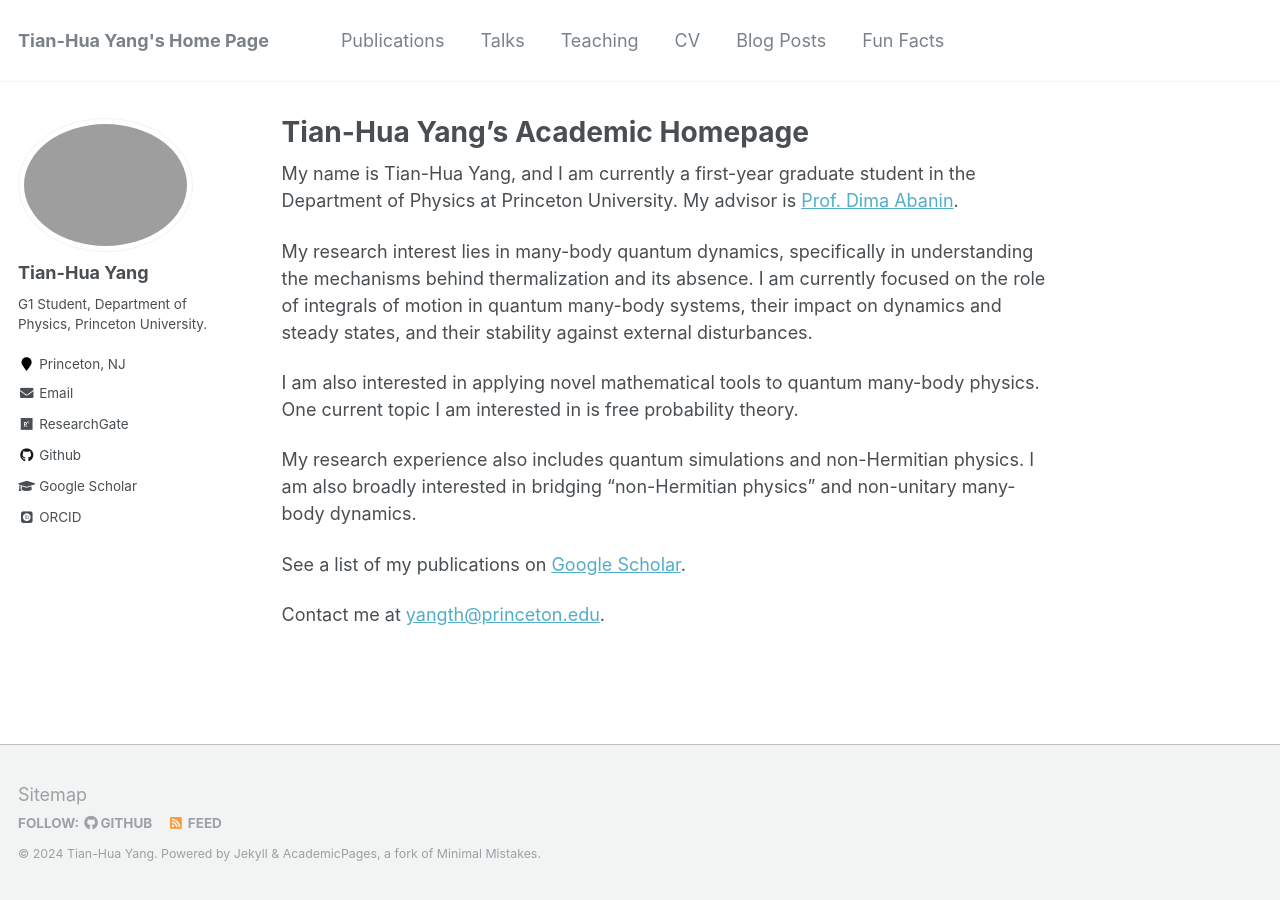
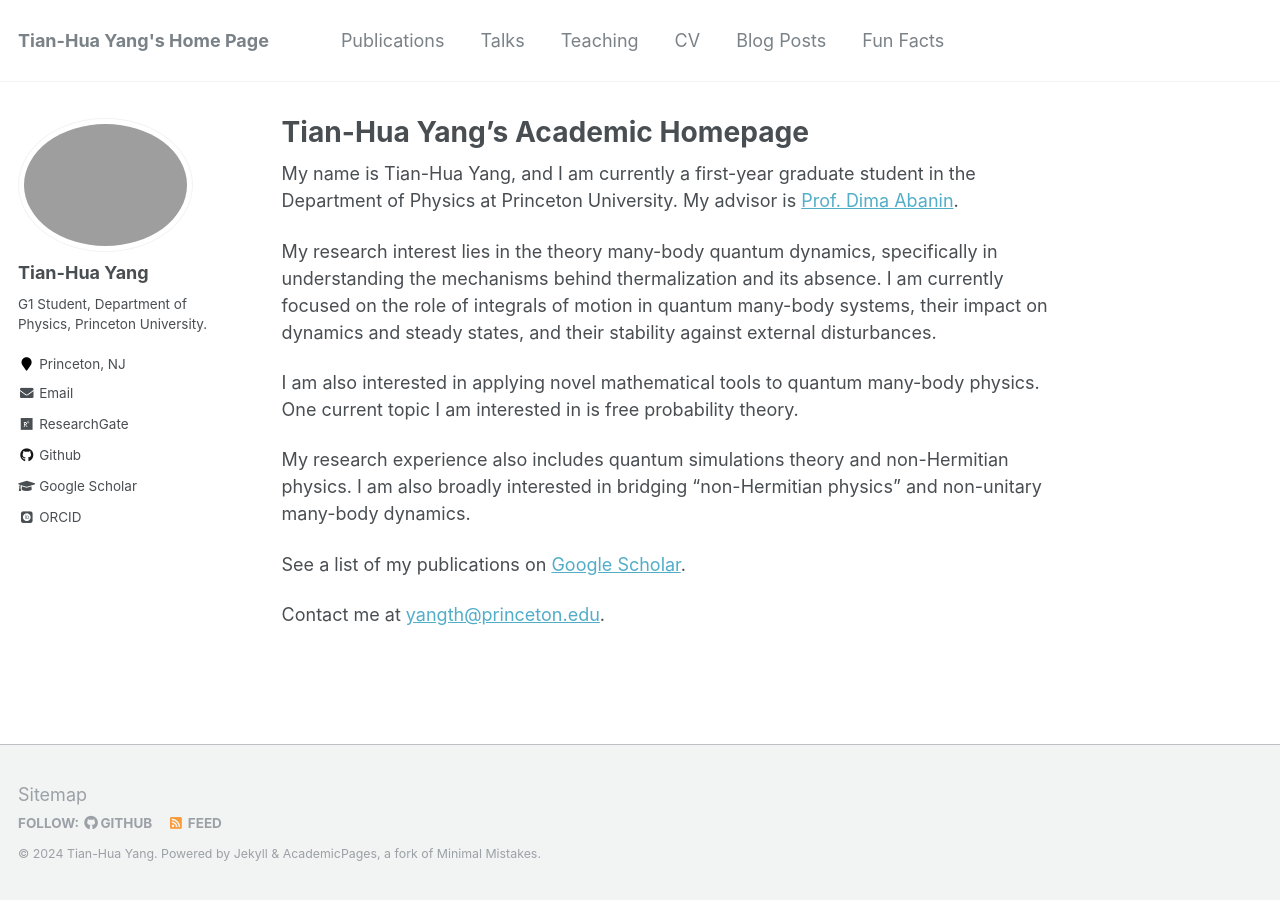
Before and after one commit to ThomasYangth/thomasyangth.github.io, a Jekyll site: the page built from _pages/about.md, in a window 1280 px wide. Built offline with Jekyll 4.4.1, drawn with Linux system fonts in a browser that asks for light colours; some web fonts are replaced.

Commit message:
Update about.md

```diff
--- a/_pages/about.md
+++ b/_pages/about.md
@@ -10,11 +10,11 @@ redirect_from:
 
 My name is Tian-Hua Yang, and I am currently a first-year graduate student in the Department of Physics at Princeton University. My advisor is <a href="https://phy.princeton.edu/people/dmitry-abanin">Prof. Dima Abanin</a>.
 
-My research interest lies in many-body quantum dynamics, specifically in understanding the mechanisms behind thermalization and its absence. I am currently focused on the role of integrals of motion in quantum many-body systems, their impact on dynamics and steady states, and their stability against external disturbances.
+My research interest lies in the theory many-body quantum dynamics, specifically in understanding the mechanisms behind thermalization and its absence. I am currently focused on the role of integrals of motion in quantum many-body systems, their impact on dynamics and steady states, and their stability against external disturbances.
 
 I am also interested in applying novel mathematical tools to quantum many-body physics. One current topic I am interested in is free probability theory.
 
-My research experience also includes quantum simulations and non-Hermitian physics. I am also broadly interested in bridging "non-Hermitian physics" and non-unitary many-body dynamics.
+My research experience also includes quantum simulations theory and non-Hermitian physics. I am also broadly interested in bridging "non-Hermitian physics" and non-unitary many-body dynamics.
 
 See a list of my publications on <a href="https://scholar.google.com/citations?user=MXF9R18AAAAJ&hl=en">Google Scholar</a>.
 
```
